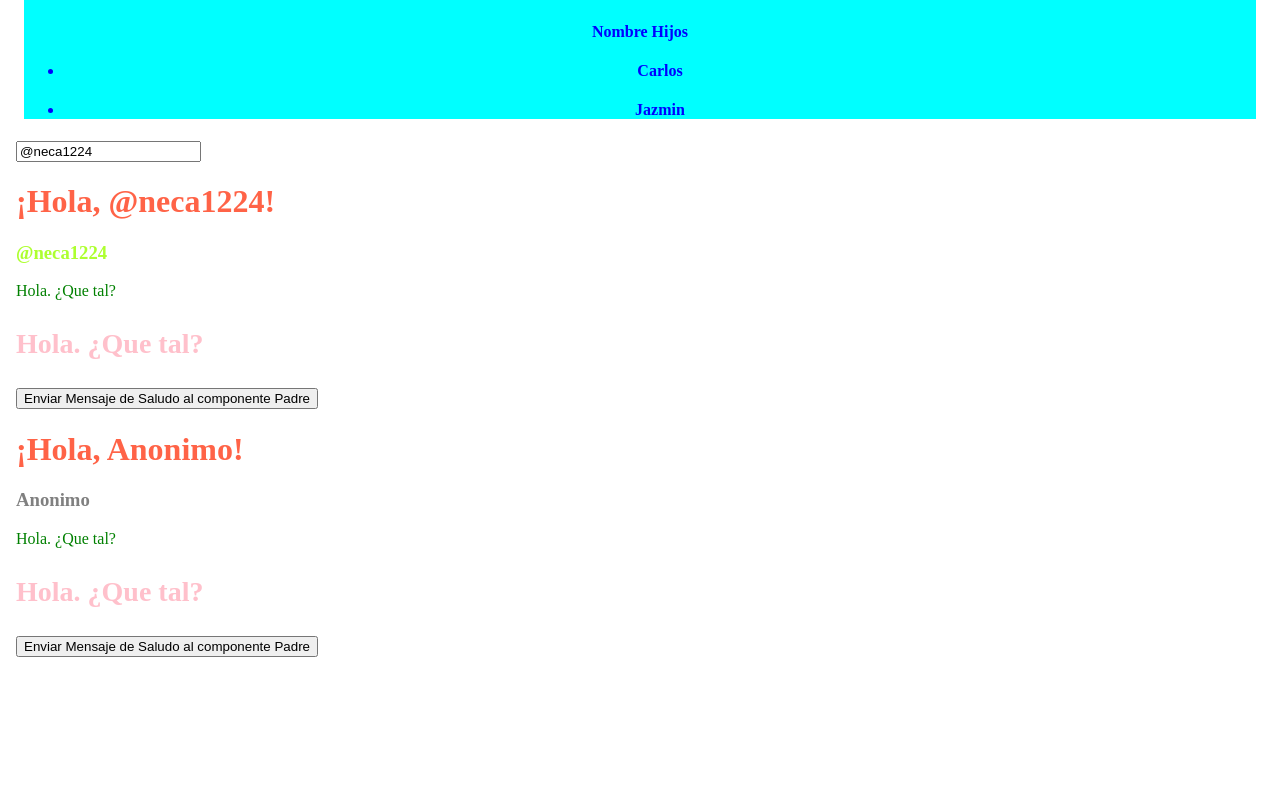
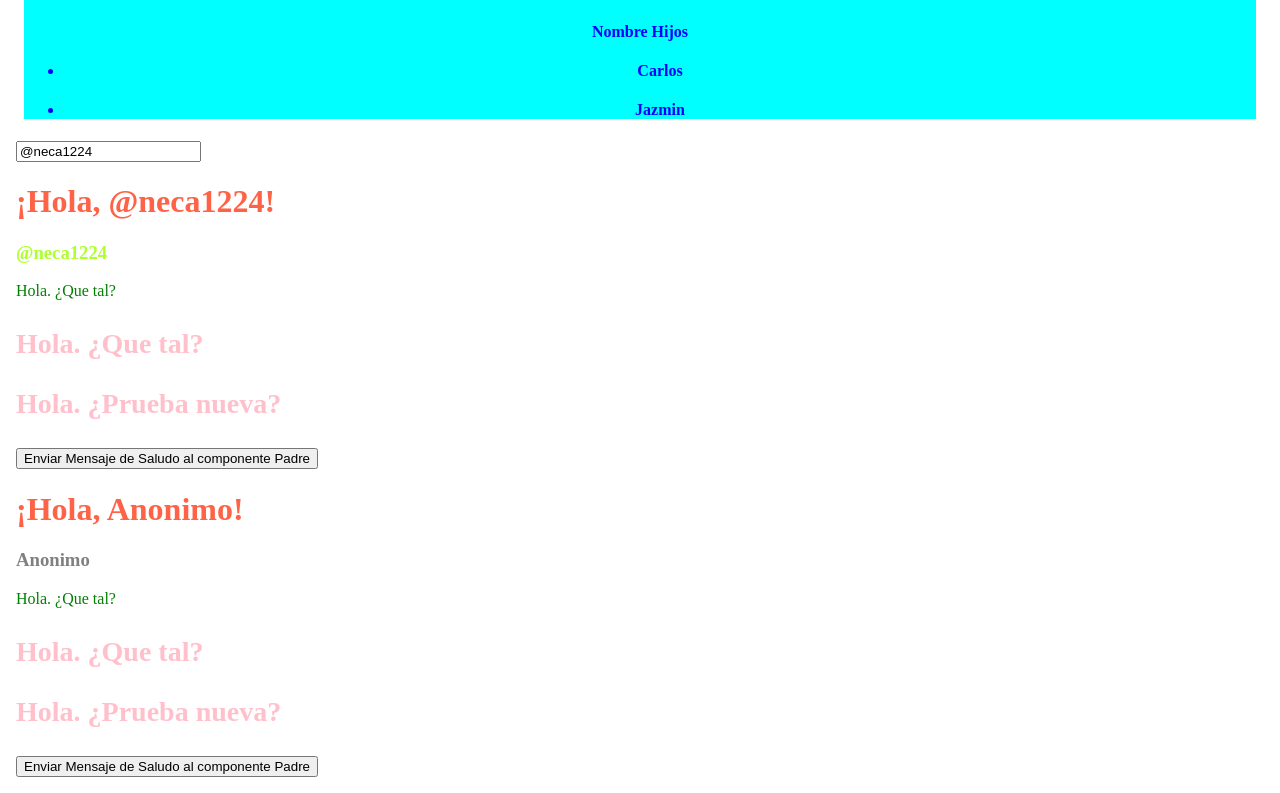
Before and after one commit to neca1224/angularBasic, an Angular app: page / in a window 1280 px wide. Shown: the part 2760-3553 px from the top of the page. Before the commit the page ends 3433 px from the top, so only its background shows below. Built offline with nearby package versions, Linux system fonts and the light colour scheme.

Commit message:
cambio prueba

```diff
--- a/src/app/components/saludo/saludo.component.html
+++ b/src/app/components/saludo/saludo.component.html
@@ -12,4 +12,8 @@
         Hola. ¿Que tal?
     <p>
 
+        <p [ngStyle]="myStyle">
+            Hola. ¿Prueba nueva?
+        <p>
+
 <button id="emit-alerta" (click)="enviarMensajeAlPadre()">Enviar Mensaje de Saludo al componente Padre</button>
```
